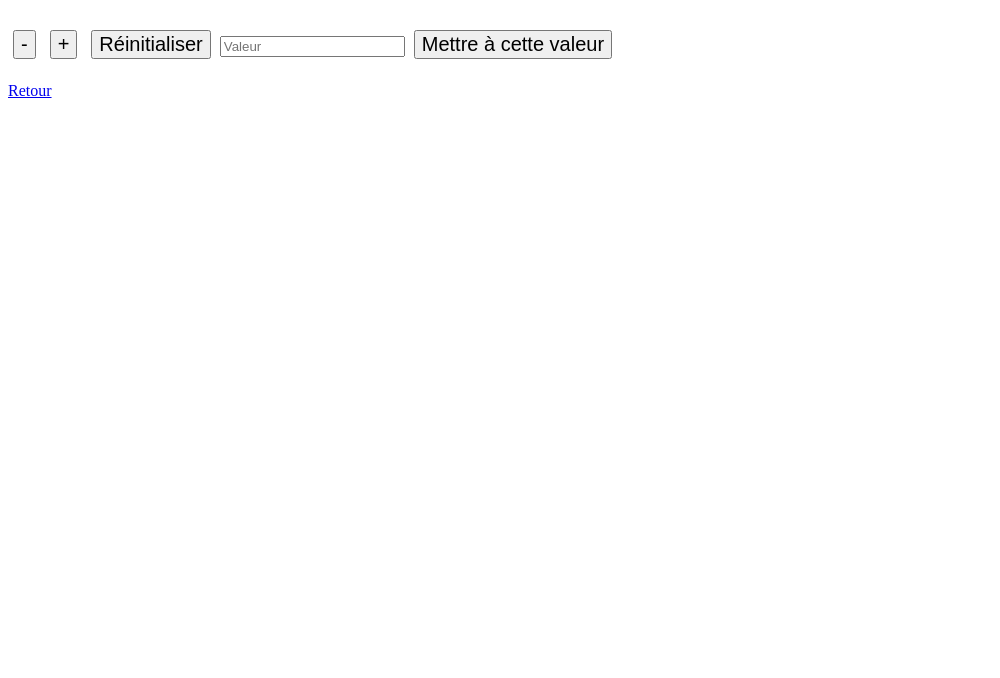
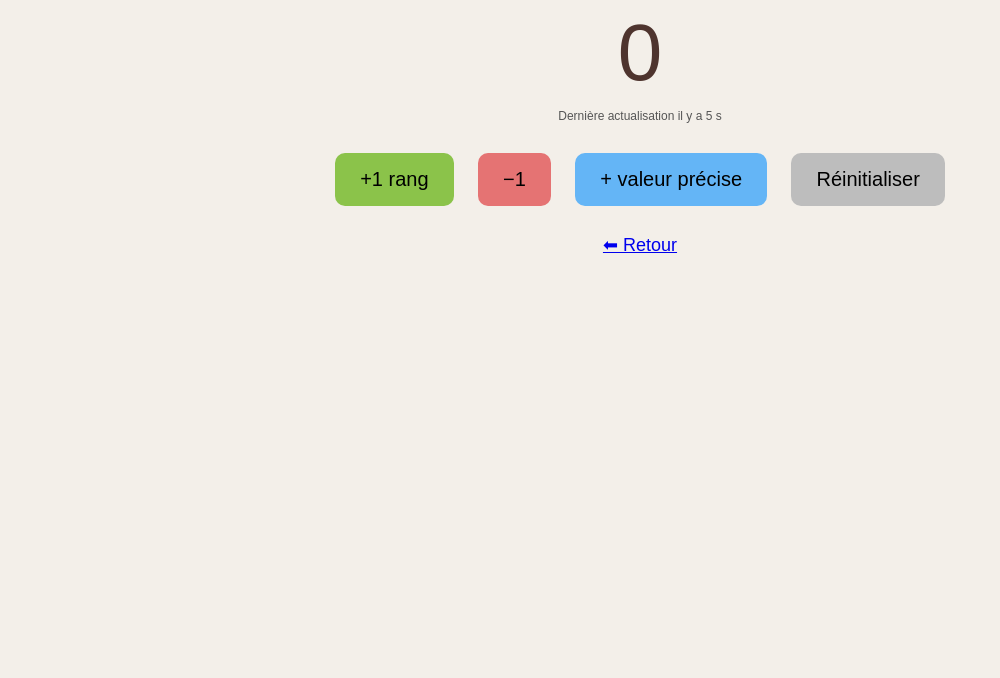
Before and after one commit to clementbento/Site, a plain HTML site: page compteur.html in a window 1280 px wide. Shown: the part 122-800 px from the top of the page, without its empty margins (0-1000 px from the left). Drawn offline with Linux system fonts and the light colour scheme.

Commit message:
Update compteur.html

```diff
--- a/compteur.html
+++ b/compteur.html
@@ -2,66 +2,162 @@
 <html lang="fr">
 <head>
     <meta charset="UTF-8">
-    <title>Compteur</title>
+    <title>Compteur Crochet</title>
     <style>
-        body.red {
-            background-color: red;
+        body {
+            font-family: Arial, sans-serif;
+            background: #f3efe9;
+            text-align: center;
+            padding: 40px;
+            transition: background-color 0.4s;
         }
-        #counter {
-            font-size: 40px;
+
+        @keyframes shake {
+            0% { transform: translate(0, 0); }
+            25% { transform: translate(5px, -5px); }
+            50% { transform: translate(-5px, 5px); }
+            75% { transform: translate(5px, 5px); }
+            100% { transform: translate(0, 0); }
+        }
+
+        .shake {
+            animation: shake 0.4s ease;
+        }
+
+        h1 {
+            color: #a86d3b;
+        }
+        .counter {
+            font-size: 80px;
             margin: 20px;
+            color: #4e342e;
+            transition: 0.2s;
         }
+
+        .last-update {
+            font-size: 12px;
+            color: #555;
+            margin-top: -10px;
+            margin-bottom: 20px;
+        }
+
         button {
             font-size: 20px;
-            margin: 5px;
+            padding: 15px 25px;
+            margin: 10px;
+            border: none;
+            border-radius: 10px;
+            cursor: pointer;
         }
+        .add { background: #8bc34a; }
+        .minus { background: #e57373; }
+        .reset { background: #bdbdbd; }
+        .custom { background: #64b5f6; }
     </style>
 </head>
 <body>
 
-    <h1>Compteur</h1>
-    <div id="counter">0</div>
+    <h1>Compteur de Crochet 🧶</h1>
+    <div class="counter" id="counter">0</div>
+    <div class="last-update" id="lastUpdate">Dernière actualisation il y a 0 seconde</div>
 
-    <button onclick="change(-1)">-</button>
-    <button onclick="change(1)">+</button>
-    <button onclick="reset()">Réinitialiser</button>
-
-    <input type="number" id="setValue" placeholder="Valeur">
-    <button onclick="setCounter()">Mettre à cette valeur</button>
+    <button class="add" onclick="increment()">+1 rang</button>
+    <button class="minus" onclick="decrement()">−1</button>
+    <button class="custom" onclick="addCustomValue()">+ valeur précise</button>
+    <button class="reset" onclick="resetCount()">Réinitialiser</button>
 
     <br><br>
-    <a href="index.html">Retour</a>
+    <a href="index.html" style="font-size:18px;">⬅ Retour</a>
+
+    <audio id="ding">
+        <source src="https://actions.google.com/sounds/v1/alarms/digital_watch_alarm.ogg" type="audio/ogg">
+    </audio>
 
     <script>
         let count = 0;
+        let lastUpdateTime = Date.now();
 
-        function updateDisplay() {
-            document.getElementById("counter").innerText = count;
+        const counterDisplay = document.getElementById("counter");
+        const lastUpdateText = document.getElementById("lastUpdate");
+        const ding = document.getElementById("ding");
+        const body = document.body;
 
-            if ((count + 1) % 8 === 0) {
-                document.body.classList.add("red");
+        function refreshLastUpdate() {
+            let totalSeconds = Math.floor((Date.now() - lastUpdateTime) / 1000);
+            let minutes = Math.floor(totalSeconds / 60);
+            let seconds = totalSeconds % 60;
+
+            let text = "Dernière actualisation il y a ";
+            if (minutes > 0) text += minutes + " min ";
+            text += seconds + " s";
+
+            lastUpdateText.textContent = text;
+        }
+
+        setInterval(refreshLastUpdate, 1000);
+
+        function update() {
+            if (count % 100 === 69) {
+                counterDisplay.textContent = count + " 😈";
             } else {
-                document.body.classList.remove("red");
+                counterDisplay.textContent = count;
+            }
+            localStorage.setItem("compteurCrochet", count);
+
+            lastUpdateTime = Date.now();
+            refreshLastUpdate();
+
+            body.classList.remove("shake");
+
+            if (count > 0 && count % 8 === 7) {
+                ding.currentTime = 0;
+                ding.play().catch(() => {});
+                if (navigator.vibrate) navigator.vibrate([150, 50, 150]);
+
+                body.classList.add("shake");
+                body.style.backgroundColor = "#ffcdd2";
+            } else {
+                body.style.backgroundColor = "#f3efe9";
             }
         }
 
-        function change(val) {
-            count += val;
-            updateDisplay();
+        function increment() {
+            count++;
+            update();
         }
 
-        function reset() {
-            count = 0;
-            updateDisplay();
+        function decrement() {
+            if (count > 0) count--;
+            update();
         }
 
-        function setCounter() {
-            const val = document.getElementById("setValue").value;
-            if (!isNaN(val)) {
-                count = parseInt(val);
-                updateDisplay();
+        function resetCount() {
+            count = 0;
+            update();
+        }
+
+        function addCustomValue() {
+            let value = prompt("Entrez la valeur à ajouter au compteur :");
+
+            if (value === null) return;
+
+            value = Number(value);
+            if (isNaN(value)) {
+                alert("Veuillez entrer un nombre valide !");
+                return;
             }
+
+            count += value;
+            if (count < 0) count = 0;
+
+            update();
         }
+
+        window.onload = () => {
+            const saved = localStorage.getItem("compteurCrochet");
+            if (saved !== null) count = Number(saved);
+            update();
+        };
     </script>
 
 </body>
```
